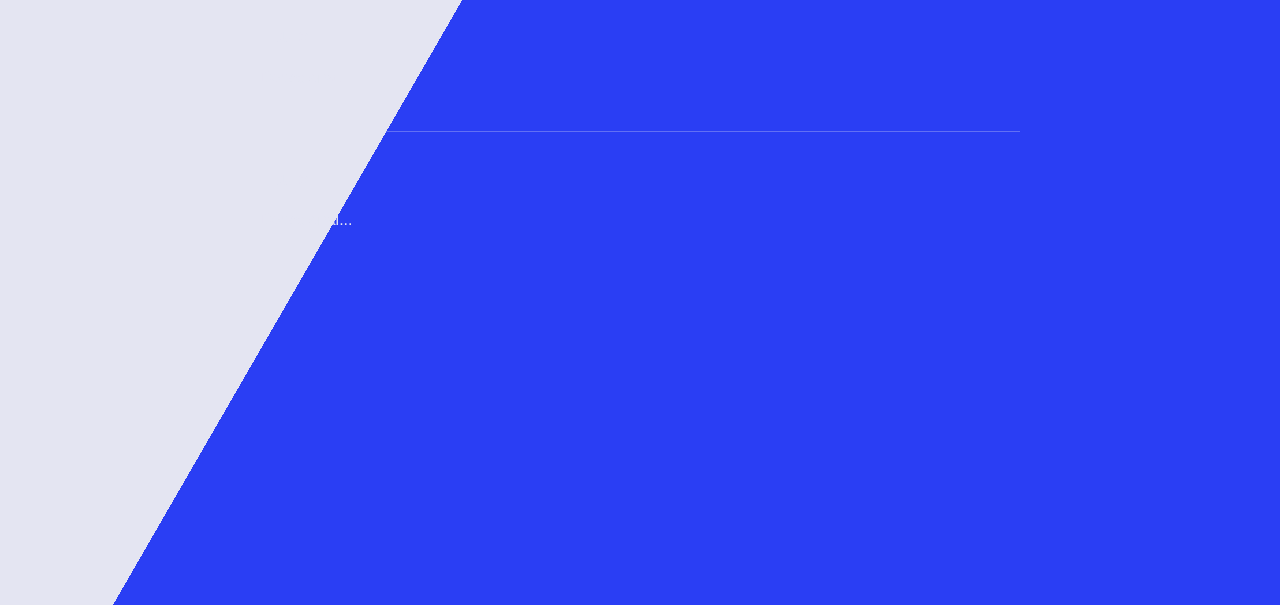
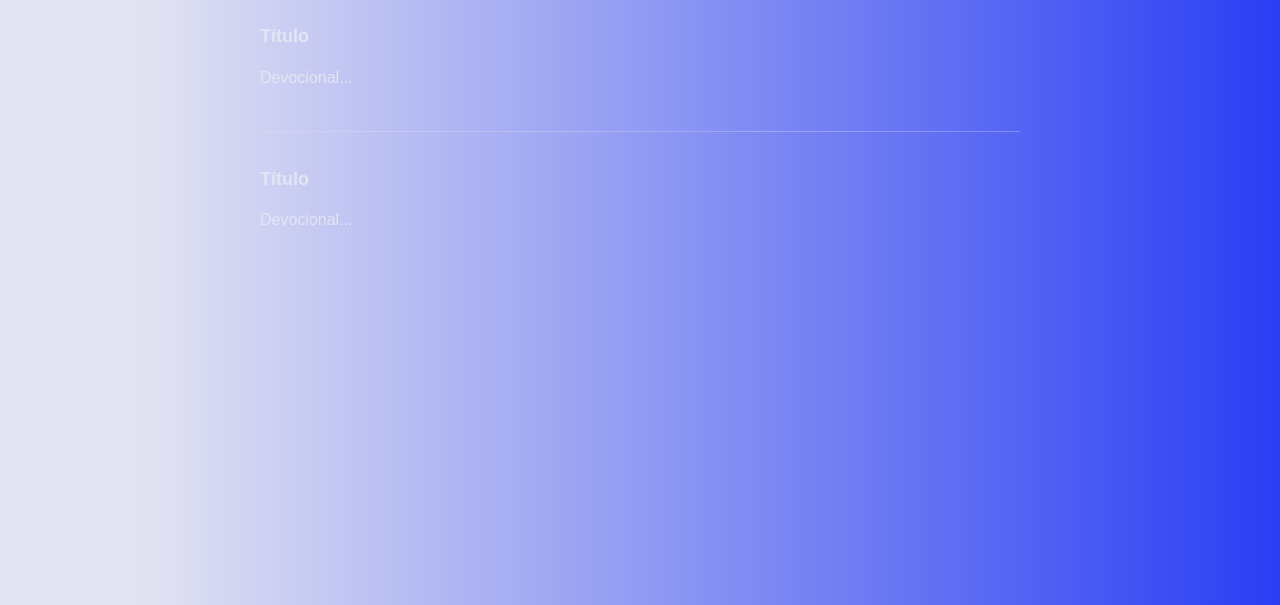
Before and after one commit to marcoladv/semanazeromanancial, a plain HTML site: page index.html in a window 1280 px wide. Shown: the part 195-800 px from the top of the page. Drawn offline with Linux system fonts and the light colour scheme; a web font is replaced by a local one.

Commit message:
Update index.html

```diff
--- a/index.html
+++ b/index.html
@@ -3,7 +3,7 @@
 <head>
   <meta charset="UTF-8" />
   <meta name="viewport" content="width=device-width, initial-scale=1" />
-  <title>Semana Zero1</title>
+  <title>Semana Zero</title>
 
   <!-- Preload fontes -->
   <link rel="preload" href="fonts/vela-sans-regular.woff2" as="font" type="font/woff2" crossorigin>
@@ -40,7 +40,7 @@
       margin: 0;
       font-family: "VelaSans", sans-serif;
       line-height: 1.7;
-      background: linear-gradient(120deg, var(--c1) 33%, var(--c2) 33%);
+      background: linear-gradient(90deg, var(--c1) 10%, var(--c2) 100%);
       min-height: 100vh;
       color: var(--c1); /* cor do texto */
     }
```
